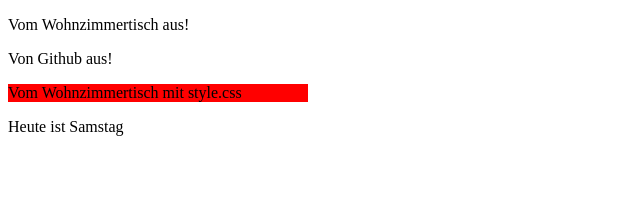
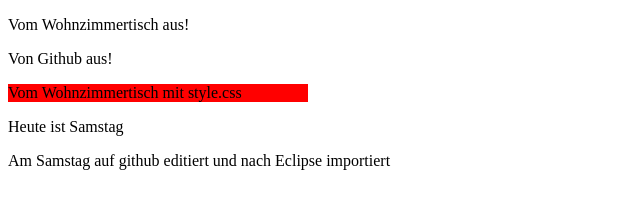
Before and after one commit to hed8le/wilh11, a plain HTML site: page index.html in a window 1280 px wide. Shown: the whole page, without its empty margins (0-640 px from the left). Drawn offline with Linux system fonts and the light colour scheme.

Commit message:
Noch eine Samstagaenderung
Hallo hallo wie gehts denn so?

```diff
--- a/index.html
+++ b/index.html
@@ -10,5 +10,6 @@
 	<p>Von Github aus!</p>
 	<div>Vom Wohnzimmertisch mit style.css</div>
 	<p>Heute ist Samstag</p>
+	<p>Am Samstag auf github editiert und nach Eclipse importiert</p>
 </body>
 </html>
```
